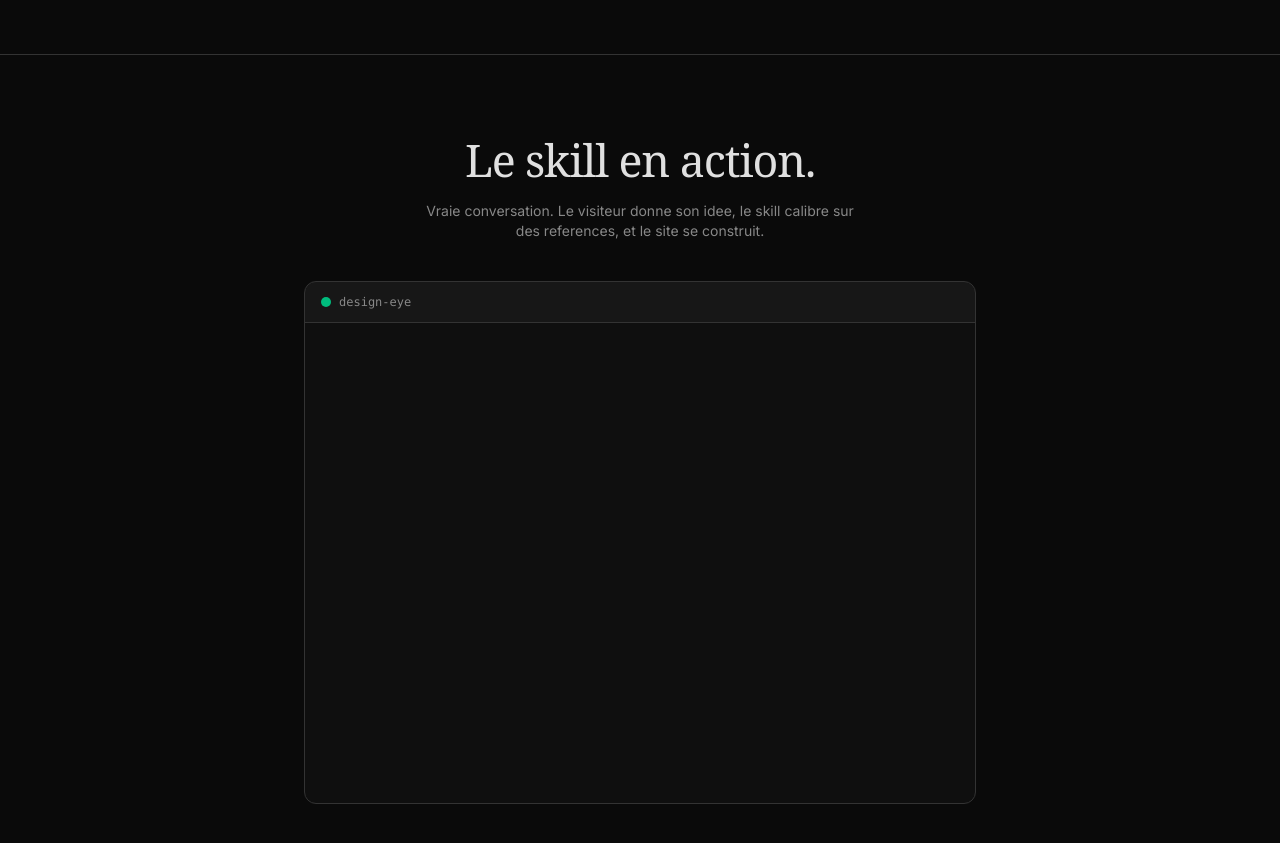
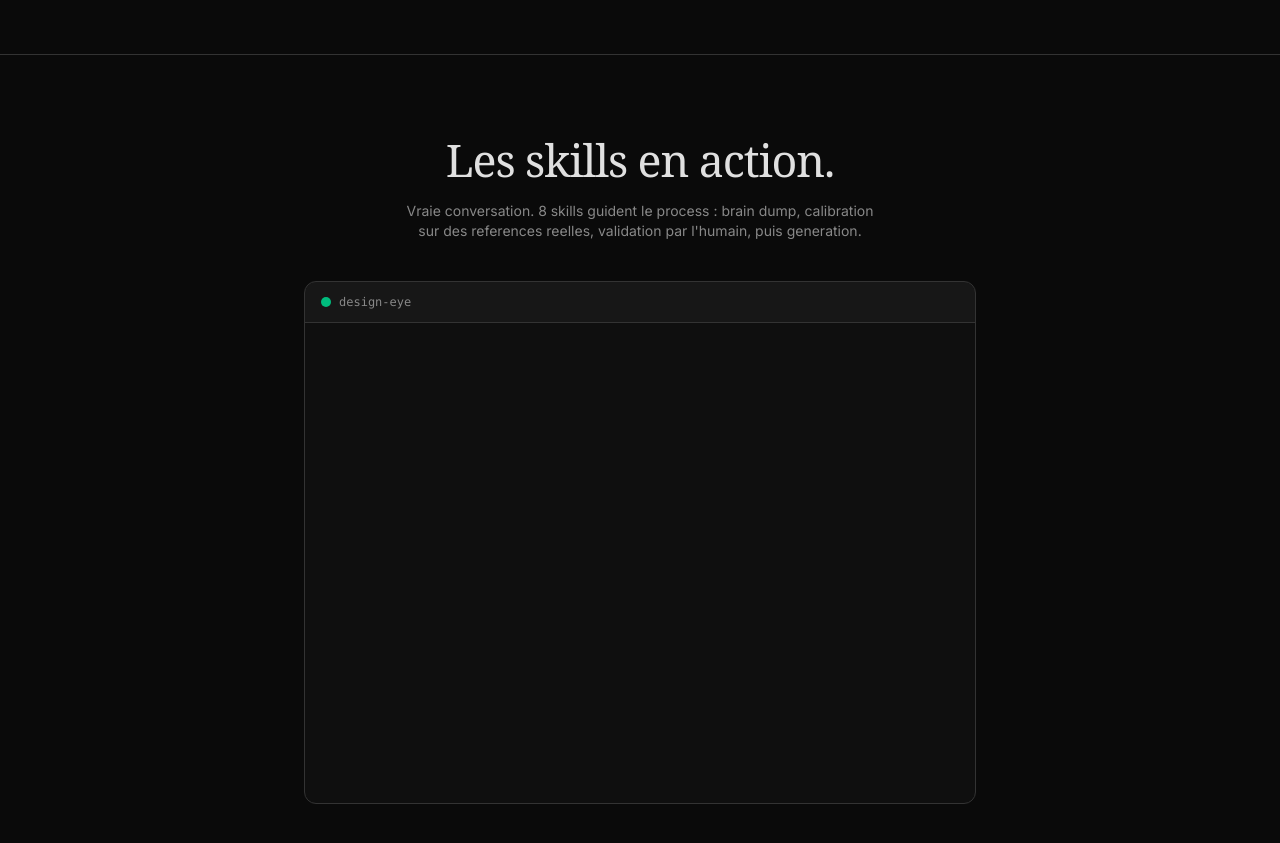
Before and after one commit to AbrahamBra/skill-lp, a Next.js app: page / in a window 1280 px wide. Shown: the part 960-1803 px from the top of the page. Built offline with nearby package versions, Linux system fonts and the light colour scheme.

Commit message:
fix: update demo section copy — "Les skills en action" + system description
Co-Authored-By: Claude Opus 4.6 (1M context) <noreply@anthropic.com>

```diff
--- a/src/components/chat-demo.tsx
+++ b/src/components/chat-demo.tsx
@@ -123,10 +123,10 @@ export function ChatDemo() {
   return (
     <section className="px-6 py-20 md:px-12 lg:px-20">
       <h2 className="font-[family-name:var(--font-serif)] text-[clamp(1.8rem,3.5vw,3rem)] leading-[1.1] tracking-tight text-center">
-        Le skill en action.
+        Les skills en action.
       </h2>
-      <p className="mt-4 text-center text-[var(--text-muted)] text-sm max-w-[50ch] mx-auto">
-        Vraie conversation. Le visiteur donne son idee, le skill calibre sur des references, et le site se construit.
+      <p className="mt-4 text-center text-[var(--text-muted)] text-sm max-w-[55ch] mx-auto">
+        Vraie conversation. 8 skills guident le process : brain dump, calibration sur des references reelles, validation par l'humain, puis generation.
       </p>
 
       <div className="mt-10 mx-auto max-w-2xl border border-[var(--border)] rounded-xl overflow-hidden bg-[rgba(255,255,255,0.02)]">
```
